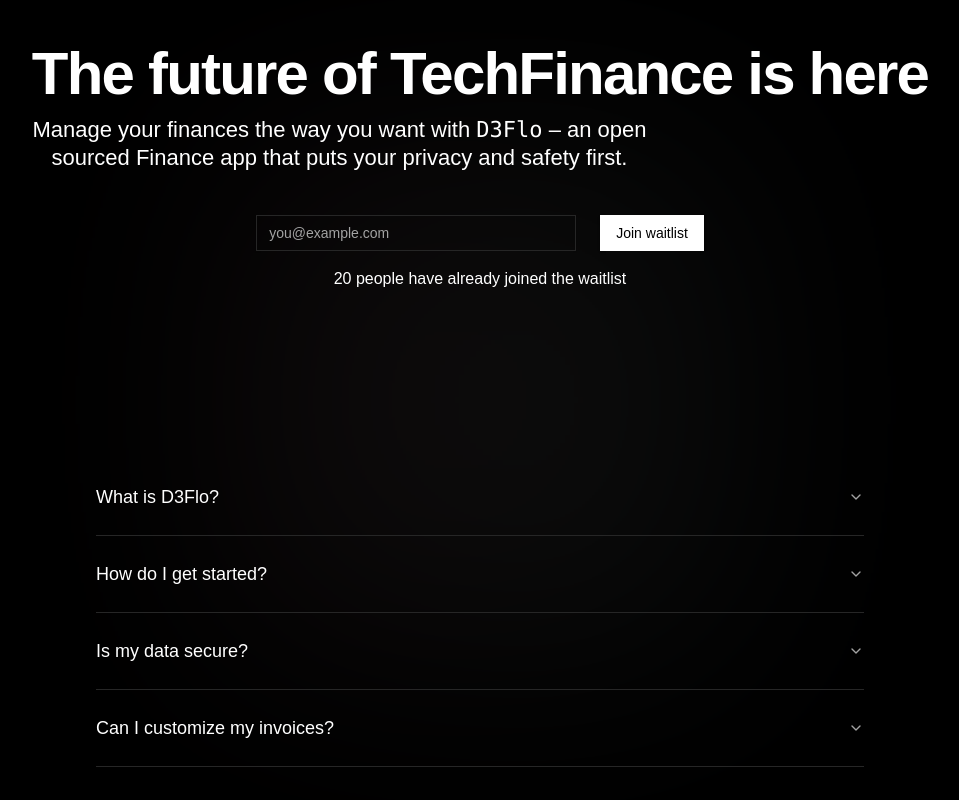
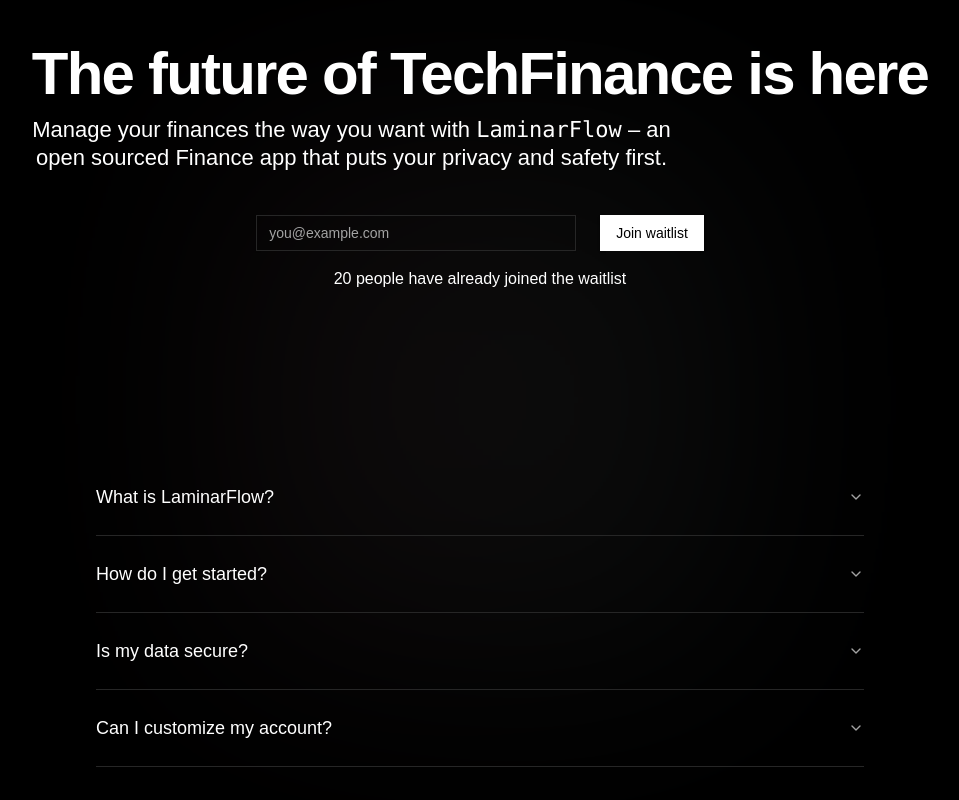
Before and after one commit to yashdev9274/laminarflow, a Next.js app: page / in a window 1280 px wide. Shown: the whole page, without its empty margins (160-1119 px from the left). Built offline with nearby package versions, Linux system fonts and the light colour scheme.

Commit message:
Update howe page with dub's analytic links.

```diff
--- a/components/home/faq.tsx
+++ b/components/home/faq.tsx
@@ -39,10 +39,10 @@ export default function FAQ(){
                 <Accordion type="single" collapsible className="w-full">
                     <AccordionItem value="item-1" className="border-b py-2">
                         <AccordionTrigger className="text-left text-lg font-medium hover:no-underline">
-                            What is D3Flo?
+                            What is LaminarFlow?
                         </AccordionTrigger>
                         <AccordionContent className="text-muted-foreground">
-                            D3Flo is a modern financing system that helps businesses and builders create, manage, and track finances efficiently.
+                            LaminarFlow is a modern financing system that helps businesses and builders create, manage, and track finances efficiently.
                         </AccordionContent>
                     </AccordionItem>
 
@@ -66,10 +66,10 @@ export default function FAQ(){
 
                     <AccordionItem value="item-4" className="border-b py-2">
                         <AccordionTrigger className="text-left text-lg font-medium hover:no-underline">
-                            Can I customize my invoices?
+                            Can I customize my account?
                         </AccordionTrigger>
                         <AccordionContent className="text-muted-foreground">
-                            Yes, you can customize your invoices with your logo, colors, and preferred layout templates.
+                            Yes, you can customize your account with your logo, colors, and preferred layout templates.
                         </AccordionContent>
                     </AccordionItem>
                 </Accordion>
--- a/components/home/footer.tsx
+++ b/components/home/footer.tsx
@@ -7,13 +7,13 @@ import Link from "next/link";
 const socialLinks = [
   {
     name: "GitHub",
-    href: "https://github.com/yashdev9274",
+    href: "https://git.new/laminarflow",
     icon: Github,
     ariaLabel: "GitHub"
   },
   {
     name: "Twitter",
-    href: "https://x.com/dew_yashtwt",
+    href: "https://dub.sh/yashdew",
     icon: Twitter,
     ariaLabel: "X (Twitter)"
   }
--- a/components/home/hero.tsx
+++ b/components/home/hero.tsx
@@ -16,7 +16,7 @@ export default function Hero(){
             </p>
             <div className="mx-auto w-full max-w-4xl">
                 <Balancer className="text-shinyGray mx-auto mt-3 text-center text-[15px] leading-tight sm:text-[22px] ">
-                    Manage your finances the way you want with <span className="font-mono">D3Flo</span> – an
+                    Manage your finances the way you want with <span className="font-mono">LaminarFlow</span> – an
                     open sourced Finance app that puts your privacy and safety first.
                 </Balancer>
             </div>
```
